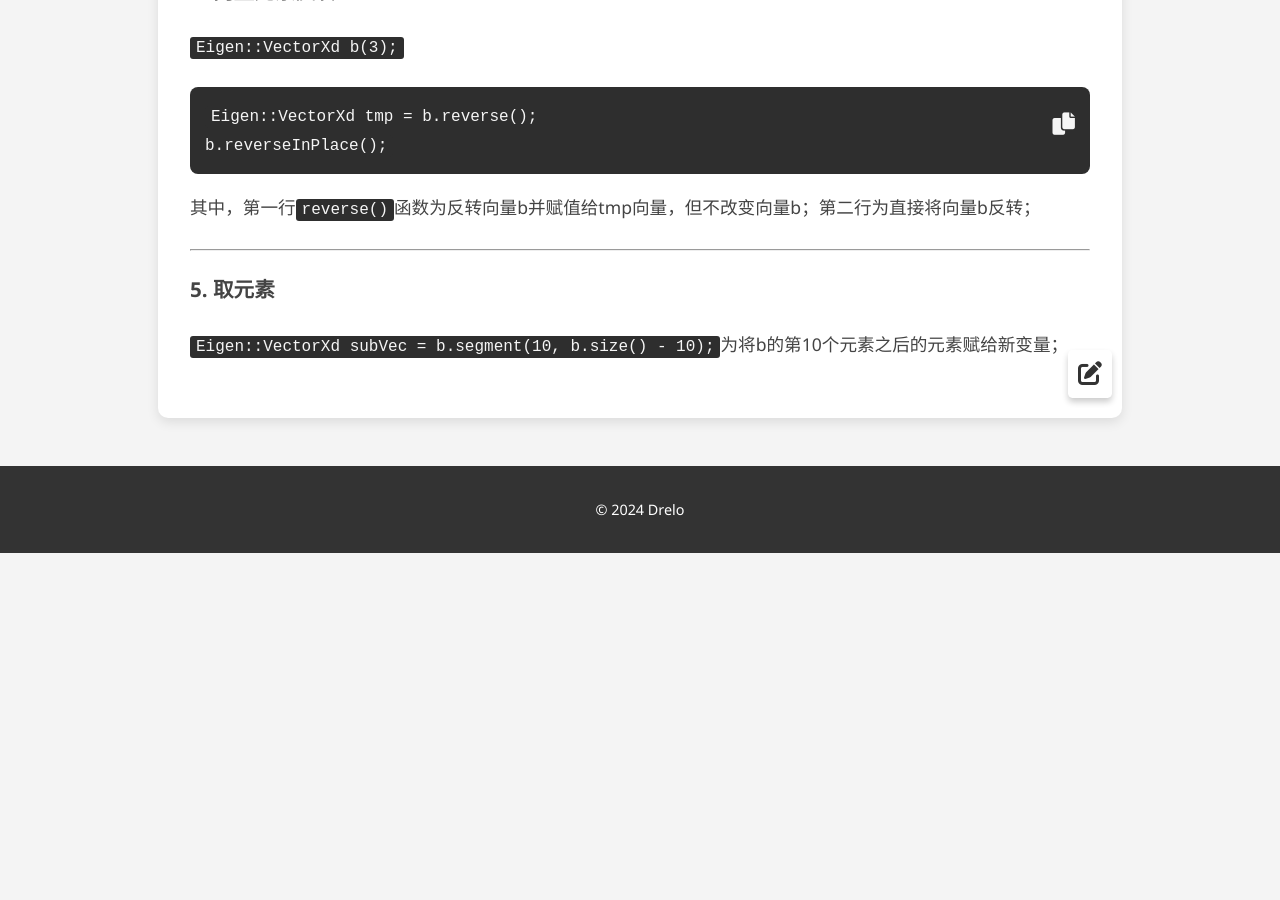
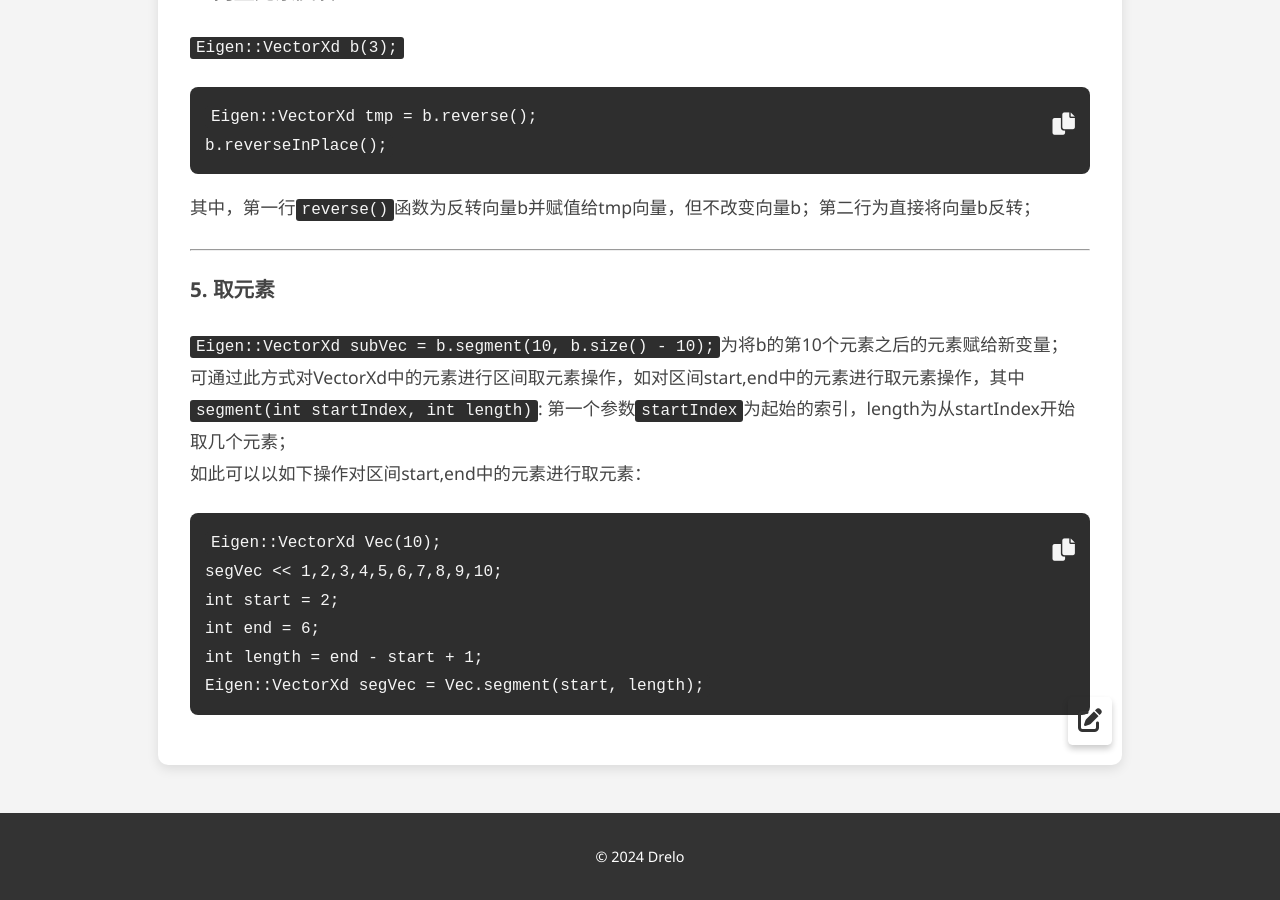
Before and after one commit to Drelov/newpage, a Jekyll site: the page built from _posts/2024-12-04-Eigen.md, in a window 1280 px wide and 900 px high, scrolled down 1212 px. Built offline with Jekyll 4.4.1, drawn with Linux system fonts in a browser that asks for light colours; before the commit the page ends 1765 px from its top, so only the background shows below that.

Commit message:
Update 2024-12-04-Eigen.md

````diff
--- a/_posts/2024-12-04-Eigen.md
+++ b/_posts/2024-12-04-Eigen.md
@@ -42,3 +42,13 @@ b.reverseInPlace();
 ___
 ### 5. 取元素
 `Eigen::VectorXd subVec = b.segment(10, b.size() - 10);`为将b的第10个元素之后的元素赋给新变量；
+可通过此方式对VectorXd中的元素进行区间取元素操作，如对区间start,end中的元素进行取元素操作，其中`segment(int startIndex, int length)`: 第一个参数`startIndex`为起始的索引，length为从startIndex开始取几个元素；
+如此可以以如下操作对区间start,end中的元素进行取元素：
+```
+Eigen::VectorXd Vec(10);
+segVec << 1,2,3,4,5,6,7,8,9,10;
+int start = 2;
+int end = 6;
+int length = end - start + 1;
+Eigen::VectorXd segVec = Vec.segment(start, length);
+```
````
